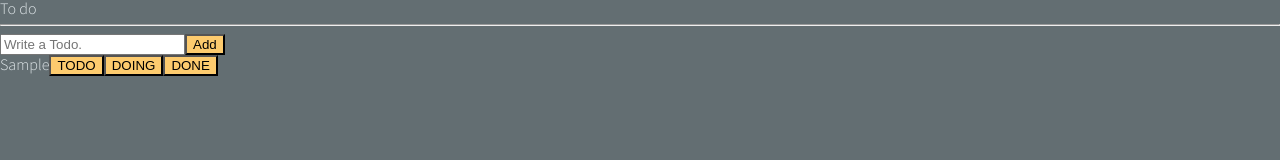
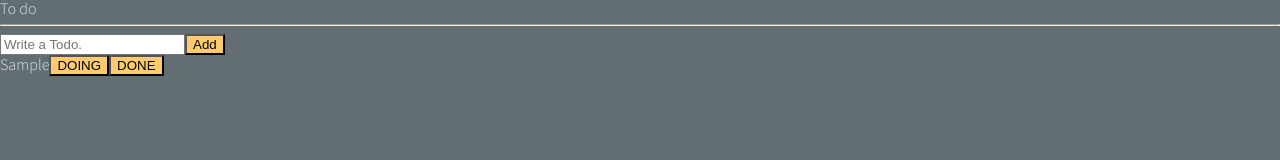
Before and after one commit to onetuks/todolist, a React (Create React App) app: page / in a window 1280 px wide. Both pictures are taken after typing "Sample" into the empty fields and a click on the button "Add". Shown: the top 160 px of the page. Built offline with nearby package versions, Linux system fonts and the light colour scheme.

Commit message:
#6.13 Categories

```diff
--- a/src/Atom.ts
+++ b/src/Atom.ts
@@ -7,6 +7,6 @@
   }
 
 export const todoState = atom<ITodo[]>({
-  key: "todo",
+  key: "todos",
   default: [],
 });
--- a/src/components/Todo.tsx
+++ b/src/components/Todo.tsx
@@ -1,11 +1,36 @@
 import { ITodo } from "../Atom";
 
-function Todo({ text }: ITodo) {
-    return <li>
-        <span>{text}</span>
-        <button>TODO</button>
-        <button>DOING</button>
-        <button>DONE</button>
-    </li>;
+function Todo({ text, category, id }: ITodo) {
+  const onClick = (event: React.MouseEvent<HTMLButtonElement>) => {
+    const {
+      currentTarget: { name },
+    } = event;
+    console.log("I want to go ", name);
+  };
+  return (
+    <li>
+      <span>{text}</span>
+      {/* 클릭이벤트에 파라미터 넣어서 전달하는 방법 1 */}
+      {/* {category !== "TODO" && <button onClick={() => onClick("TODO")}>TODO</button>}
+        {category !== "DOING" && <button onClick={() => onClick("DOING")}>DOING</button>}
+        {category !== "DONE" && <button onClick={() => onClick("DONE")}>DONE</button>} */}
+      {/* 클릭이벤트에 파라미터 넣어서 전달하는 방법 2 */}
+      {category !== "TODO" && (
+        <button name="TODO" onClick={onClick}>
+          TODO
+        </button>
+      )}
+      {category !== "DOING" && (
+        <button name="DOING" onClick={onClick}>
+          DOING
+        </button>
+      )}
+      {category !== "DONE" && (
+        <button name="DONE" onClick={onClick}>
+          DONE
+        </button>
+      )}
+    </li>
+  );
 }
 export default Todo;
```
